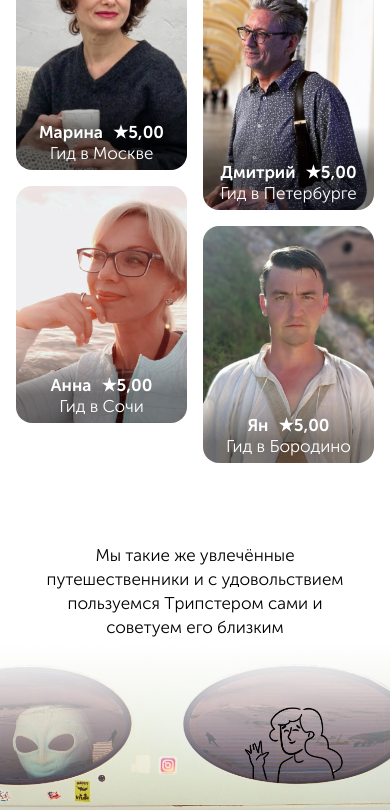
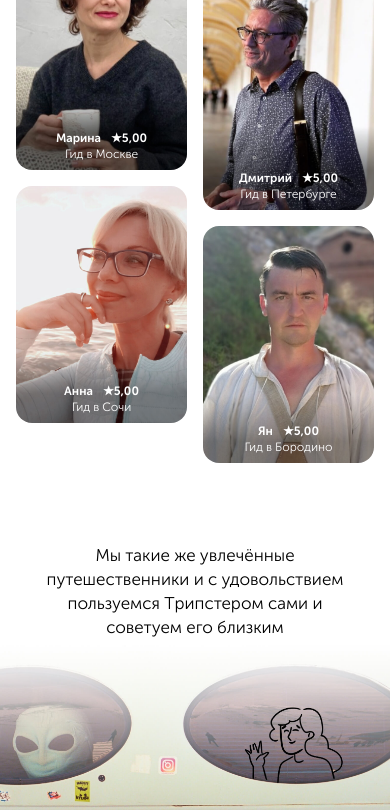
Before and after one commit to AlenaGM/tours-by-locals, a Vue app: page / in a window 390 px wide. Shown: the part 7320-8130 px from the top of the page. Built offline with nearby package versions, Linux system fonts and the light colour scheme; a web font is replaced by a local one.

Commit message:
minor improvements

```diff
--- a/src/components/Concept.vue
+++ b/src/components/Concept.vue
@@ -74,12 +74,17 @@ import concepts from "../assets/data/concepts.js";
       padding: 40px;
       @media screen and (max-width: 1024px) {
         border-radius: 32px;
+        padding: 32px;
+      }
+      @media screen and (max-width: 767px) {
+        padding: 24px;
       }
       p {
         text-align: left;
         padding-right: 15%;
         @media screen and (max-width: 767px) {
           padding-bottom: 1.5rem;
+          padding-right: 0;
         }
       }
       div {
--- a/src/components/Footer.vue
+++ b/src/components/Footer.vue
@@ -40,6 +40,9 @@
       background: url(../assets/images/footer_arrow_hover.svg) right 60% /26px 42px
         no-repeat;
     }
+    @media screen and (max-width: 1024px) {
+      font-size: 64px;
+    }
     @media screen and (max-width: 767px) {
       font-size: 32px;
       line-height: 40px;
--- a/src/components/Guides.vue
+++ b/src/components/Guides.vue
@@ -153,12 +153,16 @@ import guides from "../assets/data/guides.js";
         font-weight: 400;
         line-height: 17px;
         color: var(--color-white);
+        @media screen and (max-width: 767px) {
+          font-size: 12px;
+          line-height: 16px;
+        }
       }
       div:first-of-type {
         display: inline-flex;
         margin-bottom: 0.5rem;
         @media screen and (max-width: 767px) {
-          margin-bottom: 0.25rem;
+          margin-bottom: 0;
         }
         p {
           font-weight: 700;
--- a/src/components/Product.vue
+++ b/src/components/Product.vue
@@ -139,6 +139,9 @@ import gallery from "../assets/data/gallery.js";
   display: grid;
   grid-template: auto 1fr auto/ 1fr;
   grid-auto-flow: row;
+  a:hover {
+    transform: scale(1.025);
+  }
   &__image {
     border-radius: 64px;
     margin-bottom: 1.5rem;
```
